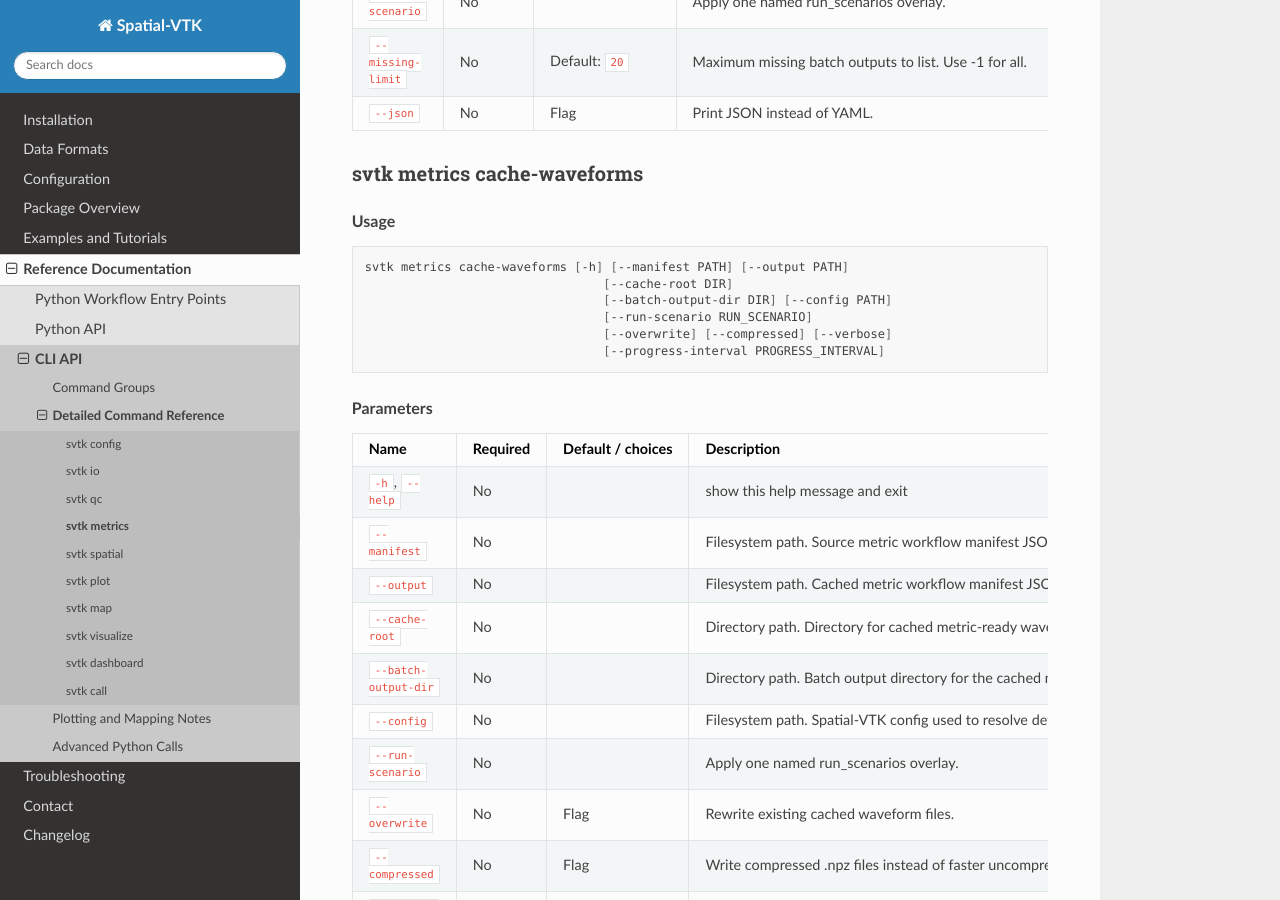
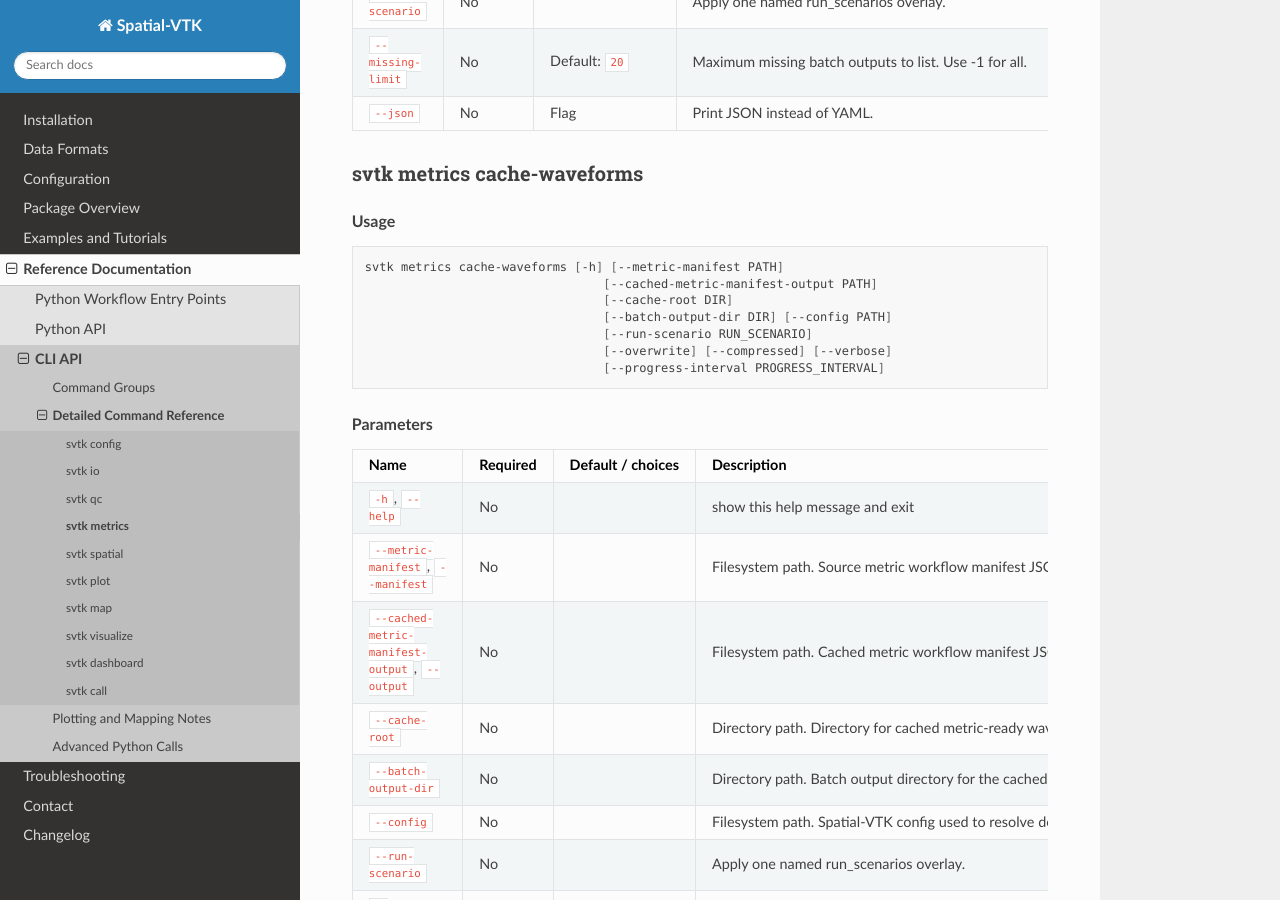
Before and after one commit to bcbirkel/spatial-vtk, a Sphinx documentation site: the page built from docs/reference/cli/metrics.rst, in a window 1280 px wide and 900 px high, scrolled down 1298 px. Built offline with Sphinx 7.4.7 and the Read the Docs theme 3.1.0, drawn with Linux system fonts in a browser that asks for light colours.

Commit message:
Clarify metric cache manifest CLI flags

```diff
--- a/docs/changelog.rst
+++ b/docs/changelog.rst
@@ -77,6 +77,9 @@ Changelog
   - ``svtk metrics slurm`` now exposes ``--metric-manifest`` and
     ``--metrics-slurm-script-output`` as artifact-named flags while preserving
     ``--manifest`` and ``--output`` as legacy aliases.
+  - ``svtk metrics cache-waveforms`` now exposes ``--metric-manifest`` and
+    ``--cached-metric-manifest-output`` as artifact-named flags while
+    preserving ``--manifest`` and ``--output`` as legacy aliases.
   - This lets notebooks, generated workers, Slurm scripts, and lightweight
     Python drivers resolve registered outputs from one explicit config file
     without first activating global config state.
--- a/docs/reference/cli/metrics.rst
+++ b/docs/reference/cli/metrics.rst
@@ -101,7 +101,8 @@ svtk metrics cache-waveforms
 
 .. code-block:: bash
 
-   svtk metrics cache-waveforms [-h] [--manifest PATH] [--output PATH]
+   svtk metrics cache-waveforms [-h] [--metric-manifest PATH]
+                                    [--cached-metric-manifest-output PATH]
                                     [--cache-root DIR]
                                     [--batch-output-dir DIR] [--config PATH]
                                     [--run-scenario RUN_SCENARIO]
@@ -122,14 +123,14 @@ svtk metrics cache-waveforms
      - No
      -
      - show this help message and exit
-   * - ``--manifest``
+   * - ``--metric-manifest``, ``--manifest``
      - No
      -
-     - Filesystem path. Source metric workflow manifest JSON. Defaults to configured output table 'metric_manifest'.
-   * - ``--output``
+     - Filesystem path. Source metric workflow manifest JSON. Defaults to configured output table 'metric_manifest'. Prefer --metric-manifest; --manifest is a legacy alias.
+   * - ``--cached-metric-manifest-output``, ``--output``
      - No
      -
-     - Filesystem path. Cached metric workflow manifest JSON. Defaults to configured output table 'metric_manifest_cached'.
+     - Filesystem path. Cached metric workflow manifest JSON. Defaults to configured output table 'metric_manifest_cached'. Prefer --cached-metric-manifest-output; --output is a legacy alias.
    * - ``--cache-root``
      - No
      -
```
Also changed, not shown: 2 other files.
